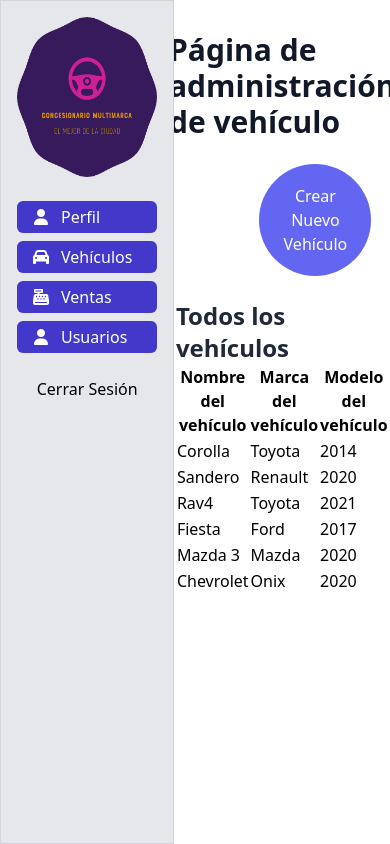
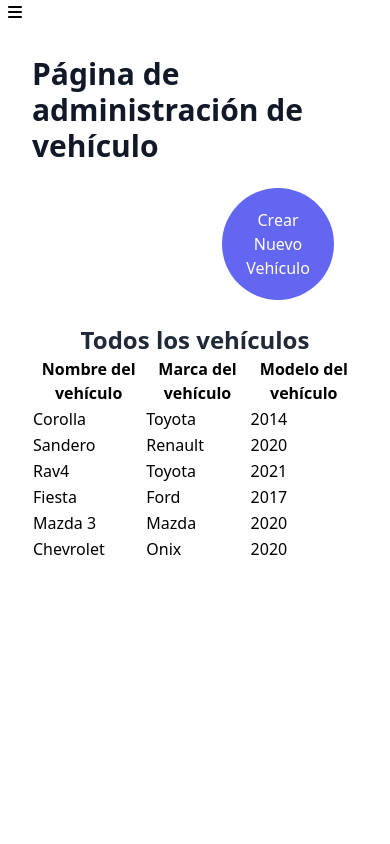
Before and after one commit to Proyecto-Mision-TIC-2022/concesionario-multimarca, a React (Create React App) app: page /admin/vehiculos in a window 390 px wide. Built offline with nearby package versions, Linux system fonts and the light colour scheme.

Commit message:
agregar maquetación de navegación responsive

```diff
--- a/src/components/Sidebar.jsx
+++ b/src/components/Sidebar.jsx
@@ -4,10 +4,11 @@ import { Link } from "react-router-dom";
 
 const Sidebar = () => {
   return (
-    <nav className="w-72 border border-gray-300 h-full flex flex-col bg-gray-200 p-4">
+      <nav className="hidden sm:flex sm:w-72 border border-gray-300 h-full flex-col bg-gray-200 p-4">
         <Link to="/admin">
           <ImagenLogo />
         </Link>
+
         <div className='my-4'>
           <Ruta icono="fas fa-user" ruta="/admin/perfil" nombre="Perfil" />
           <Ruta icono="fas fa-car" ruta="/admin/vehiculos" nombre="Vehículos" />
--- /dev/null
+++ b/src/components/SidebarResponsive.jsx
@@ -0,0 +1,33 @@
+import React, {useState} from 'react';
+import { Link } from 'react-router-dom';
+
+const SidebarResponsive = () => {
+    const [mostrarNavegacion,setMostrarNavegacion] = useState(false)
+  return (
+    <div
+        className='sm:hidden'
+        onClick={()=>{
+        setMostrarNavegacion(!mostrarNavegacion)
+        }}
+    >
+        <i className={`mx-2 fas fa-${mostrarNavegacion? "times": "bars"} hover:text-yellow-600`} />
+        {mostrarNavegacion && (
+            <ul className="bg-gray-900">
+                <ResponsiveRoute nombre="Vehiculos" ruta="/admin/vehiculos" />
+                <ResponsiveRoute nombre="Ventas" ruta="/admin/ventas" />
+                <ResponsiveRoute nombre="Usuarios" ruta="/admin/usuarios" />
+            </ul>
+        )}
+    </div>
+  );
+};
+
+const ResponsiveRoute = ({ruta,nombre}) => {
+    return (
+        <Link to={ruta}>
+             <li className="text-gray-200 border border-gray-300 p-1">{nombre}</li>
+        </Link>
+    );
+};
+
+export default SidebarResponsive;
--- a/src/layouts/PrivateLayout.jsx
+++ b/src/layouts/PrivateLayout.jsx
@@ -1,11 +1,13 @@
 import React from 'react';
 import Sidebar from "../components/Sidebar";
+import SidebarResponsive from '../components/SidebarResponsive';
 
 const PrivateLayout = ({ children }) => {
   return (
     <div className="flex w-screen h-screen">
-      <div className='flex flex-nowrap h-full w-full'>
+      <div className='flex flex-col md:flex-row flex-nowrap h-full w-full'>
         <Sidebar />
+        <SidebarResponsive />
         <main className='flex w-full overflow-y-scroll items-center justify-center'>
           {children}
         </main>
```
Lines whose indentation alone changed are shown as unchanged.
